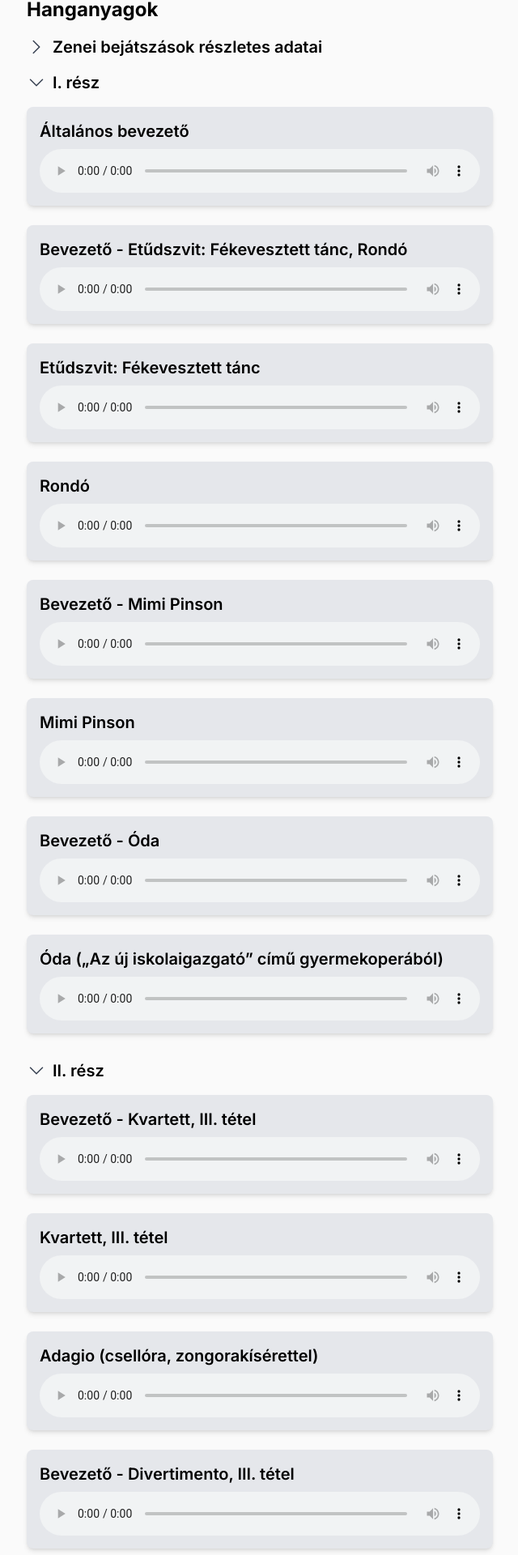
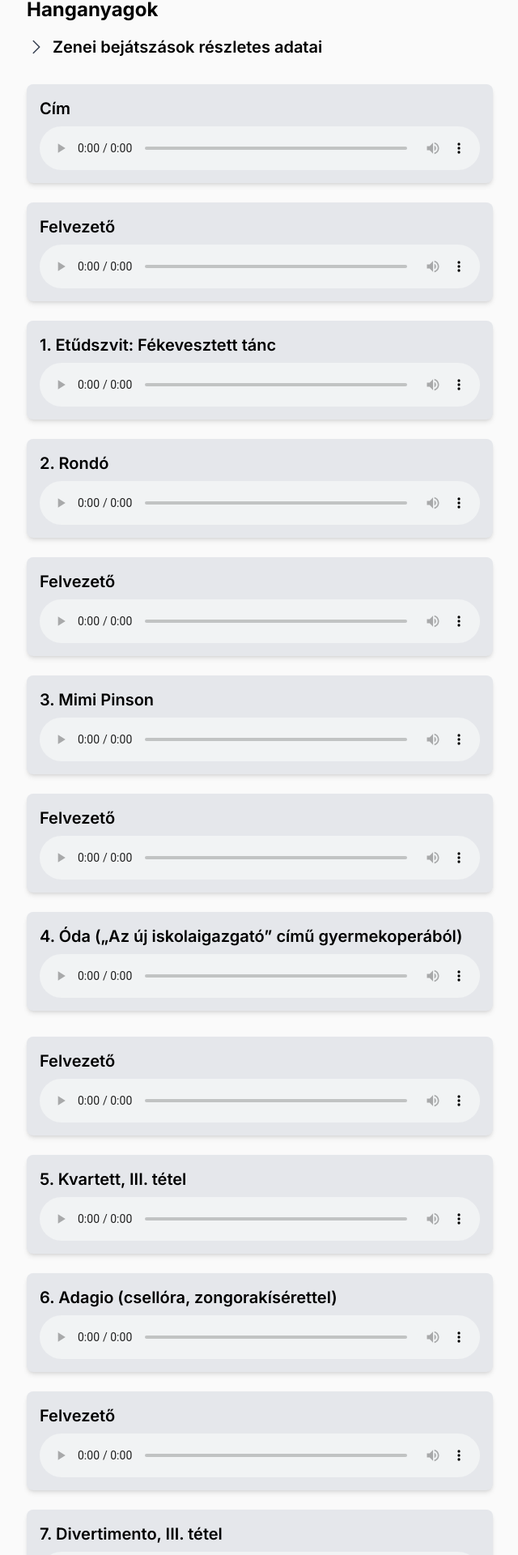
Before and after one commit to floratoth/BorloiRudolfLegacy, a Next.js app: page /hanganyagok in a window 1280 px wide. Shown: the part 100-2020 px from the top of the page at 81% size, without its empty margins (31-671 px from the left). Built offline with nearby package versions, Linux system fonts and the light colour scheme.

Commit message:
fix: audio titles

```diff
--- a/src/app/hanganyagok/page.tsx
+++ b/src/app/hanganyagok/page.tsx
@@ -4,10 +4,6 @@ import React, { useState } from "react";
 import { ChevronRightIcon, ChevronDownIcon } from "@heroicons/react/24/solid";
 
 const Audios: React.FC = () => {
-    const [isOpenPart1, setIsOpenPart1] = useState(true);
-    const [isOpenPart2, setIsOpenPart2] = useState(true);
-    const [isOpenPart3, setIsOpenPart3] = useState(true);
-    const [isOpenPart4, setIsOpenPart4] = useState(true);
     const [isOpenPart5, setIsOpenPart5] = useState(false);
     const [isRow16Hovered, setIsRow16Hovered] = useState(false);
 
@@ -226,212 +222,156 @@ const Audios: React.FC = () => {
             )}
 
             {/* I. rész */}
-            <div
-                className="flex items-center cursor-pointer mb-4 select-none"
-                onClick={() => setIsOpenPart1(!isOpenPart1)}
-            >
-                {isOpenPart1 ? (
-                    <ChevronDownIcon className="w-6 h-6 text-gray-700 mr-2" />
-                ) : (
-                    <ChevronRightIcon className="w-6 h-6 text-gray-700 mr-2" />
-                )}
-                <span className="text-xl font-semibold">I. rész</span>
-            </div>
-
-            {isOpenPart1 && (
-                <div className="grid grid-cols-1 gap-6 max-w-[50%] w-full mb-8">
+            <div className="grid grid-cols-1 gap-6 max-w-[50%] w-full mt-8 mb-8">
                     <div className="bg-gray-200 p-4 rounded-lg shadow-md">
-                        <h2 className="text-xl font-semibold">Általános bevezető</h2>
+                        <h2 className="text-xl font-semibold">Cím</h2>
                         <audio controls src="/audios/1/001.mp3" className="w-full mt-2" />
                     </div>
                     <div className="bg-gray-200 p-4 rounded-lg shadow-md">
-                        <h2 className="text-xl font-semibold">Bevezető - Etűdszvit: Fékevesztett tánc, Rondó</h2>
+                        <h2 className="text-xl font-semibold">Felvezető</h2>
                         <audio controls src="/audios/1/002.mp3" className="w-full mt-2" />
                     </div>
                     <div className="bg-gray-200 p-4 rounded-lg shadow-md">
-                        <h2 className="text-xl font-semibold">Etűdszvit: Fékevesztett tánc</h2>
+                        <h2 className="text-xl font-semibold">1. Etűdszvit: Fékevesztett tánc</h2>
                         <audio controls src="/audios/1/002z1.mp3" className="w-full mt-2" />
                     </div>
                     <div className="bg-gray-200 p-4 rounded-lg shadow-md">
-                        <h2 className="text-xl font-semibold">Rondó</h2>
+                        <h2 className="text-xl font-semibold">2. Rondó</h2>
                         <audio controls src="/audios/1/002z2.mp3" className="w-full mt-2" />
                     </div>
                     <div className="bg-gray-200 p-4 rounded-lg shadow-md">
-                        <h2 className="text-xl font-semibold">Bevezető - Mimi Pinson</h2>
+                        <h2 className="text-xl font-semibold">Felvezető</h2>
                         <audio controls src="/audios/1/003.mp3" className="w-full mt-2" />
                     </div>
                     <div className="bg-gray-200 p-4 rounded-lg shadow-md">
-                        <h2 className="text-xl font-semibold">Mimi Pinson</h2>
+                        <h2 className="text-xl font-semibold">3. Mimi Pinson</h2>
                         <audio controls src="/audios/1/003z.mp3" className="w-full mt-2" />
                     </div>
                     <div className="bg-gray-200 p-4 rounded-lg shadow-md">
-                        <h2 className="text-xl font-semibold">Bevezető - Óda</h2>
+                        <h2 className="text-xl font-semibold">Felvezető</h2>
                         <audio controls src="/audios/1/004.mp3" className="w-full mt-2" />
                     </div>
                     <div className="bg-gray-200 p-4 rounded-lg shadow-md">
-                        <h2 className="text-xl font-semibold">Óda („Az új iskolaigazgató” című gyermekoperából)</h2>
+                        <h2 className="text-xl font-semibold">4. Óda („Az új iskolaigazgató” című gyermekoperából)</h2>
                         <audio controls src="/audios/1/004z.mp3" className="w-full mt-2" />
                     </div>
             </div>
-            )}
 
             {/* II. rész*/}
-            <div
-                className="flex items-center cursor-pointer mb-4 select-none"
-                onClick={() => setIsOpenPart2(!isOpenPart2)}
-            >
-                {isOpenPart2 ? (
-                    <ChevronDownIcon className="w-6 h-6 text-gray-700 mr-2" />
-                ) : (
-                    <ChevronRightIcon className="w-6 h-6 text-gray-700 mr-2" />
-                )}
-                <span className="text-xl font-semibold">II. rész</span>
-            </div>
-
-            {isOpenPart2 && (
             <div className="grid grid-cols-1 gap-6 max-w-[50%] w-full mb-8">
                     <div className="bg-gray-200 p-4 rounded-lg shadow-md">
-                        <h2 className="text-xl font-semibold">Bevezető - Kvartett, III. tétel</h2>
+                        <h2 className="text-xl font-semibold">Felvezető</h2>
                         <audio controls src="/audios/2/005.mp3" className="w-full mt-2" />
                     </div>
                     <div className="bg-gray-200 p-4 rounded-lg shadow-md">
-                        <h2 className="text-xl font-semibold">Kvartett, III. tétel</h2>
+                        <h2 className="text-xl font-semibold">5. Kvartett, III. tétel</h2>
                         <audio controls src="/audios/2/005z1.mp3" className="w-full mt-2" />
                     </div>
                     <div className="bg-gray-200 p-4 rounded-lg shadow-md">
-                        <h2 className="text-xl font-semibold">Adagio (csellóra, zongorakísérettel)</h2>
+                        <h2 className="text-xl font-semibold">6. Adagio (csellóra, zongorakísérettel)</h2>
                         <audio controls src="/audios/2/005z2.mp3" className="w-full mt-2" />
                     </div>
                     <div className="bg-gray-200 p-4 rounded-lg shadow-md">
-                        <h2 className="text-xl font-semibold">Bevezető - Divertimento, III. tétel</h2>
+                        <h2 className="text-xl font-semibold">Felvezető</h2>
                         <audio controls src="/audios/2/006.mp3" className="w-full mt-2" />
                     </div>
                     <div className="bg-gray-200 p-4 rounded-lg shadow-md">
-                        <h2 className="text-xl font-semibold">Divertimento, III. tétel</h2>
+                        <h2 className="text-xl font-semibold">7. Divertimento, III. tétel</h2>
                         <audio controls src="/audios/2/006z.mp3" className="w-full mt-2" />
                     </div>
                     <div className="bg-gray-200 p-4 rounded-lg shadow-md">
-                        <h2 className="text-xl font-semibold">Bevezető - Fuvolaverseny, III. tétel: Tánc</h2>
+                        <h2 className="text-xl font-semibold">Felvezető</h2>
                         <audio controls src="/audios/2/007.mp3" className="w-full mt-2" />
                     </div>
                     <div className="bg-gray-200 p-4 rounded-lg shadow-md">
-                        <h2 className="text-xl font-semibold">Fuvolaverseny, III. tétel: Tánc</h2>
+                        <h2 className="text-xl font-semibold">8. Fuvolaverseny, III. tétel: Tánc</h2>
                         <audio controls src="/audios/2/007z.mp3" className="w-full mt-2" />
                     </div>
                     <div className="bg-gray-200 p-4 rounded-lg shadow-md">
-                        <h2 className="text-xl font-semibold">Bevezető - Szvit zenekarra, II. tétel</h2>
+                        <h2 className="text-xl font-semibold">Felvezető</h2>
                         <audio controls src="/audios/2/008.mp3" className="w-full mt-2" />
                     </div>
                     <div className="bg-gray-200 p-4 rounded-lg shadow-md">
-                        <h2 className="text-xl font-semibold">Szvit zenekarra, II. tétel</h2>
+                        <h2 className="text-xl font-semibold">9. Szvit zenekarra, II. tétel</h2>
                         <audio controls src="/audios/2/008z.mp3" className="w-full mt-2" />
                     </div>
             </div>
-            )}
 
             {/* III. rész*/}
-            <div
-                className="flex items-center cursor-pointer mb-4 select-none"
-                onClick={() => setIsOpenPart3(!isOpenPart3)}
-            >
-                {isOpenPart3 ? (
-                    <ChevronDownIcon className="w-6 h-6 text-gray-700 mr-2" />
-                ) : (
-                    <ChevronRightIcon className="w-6 h-6 text-gray-700 mr-2" />
-                )}
-                <span className="text-xl font-semibold">III. rész</span>
-            </div>
-
-            {isOpenPart3 && (
             <div className="grid grid-cols-1 gap-6 max-w-[50%] w-full mb-8">
                     <div className="bg-gray-200 p-4 rounded-lg shadow-md">
-                        <h2 className="text-xl font-semibold">Bevezető - Patrokli mise – Gloria</h2>
+                        <h2 className="text-xl font-semibold">Felvezető</h2>
                         <audio controls src="/audios/3/009.mp3" className="w-full mt-2" />
                     </div>
                     <div className="bg-gray-200 p-4 rounded-lg shadow-md">
-                        <h2 className="text-xl font-semibold">Patrokli mise – Gloria</h2>
+                        <h2 className="text-xl font-semibold">10. Patrokli mise – Gloria</h2>
                         <audio controls src="/audios/3/009z.mp3" className="w-full mt-2" />
                     </div>
                     <div className="bg-gray-200 p-4 rounded-lg shadow-md">
-                        <h2 className="text-xl font-semibold">Bevezető - Missa Cantarella – Kyrie</h2>
+                        <h2 className="text-xl font-semibold">Felvezető</h2>
                         <audio controls src="/audios/3/010.mp3" className="w-full mt-2" />
                     </div>
                     <div className="bg-gray-200 p-4 rounded-lg shadow-md">
-                        <h2 className="text-xl font-semibold">Missa Cantarella – Kyrie</h2>
+                        <h2 className="text-xl font-semibold">11. Missa Cantarella – Kyrie</h2>
                         <audio controls src="/audios/3/010z.mp3" className="w-full mt-2" />
                     </div>
                     <div className="bg-gray-200 p-4 rounded-lg shadow-md">
-                        <h2 className="text-xl font-semibold">Bevezető - Trió három fuvolára</h2>
+                        <h2 className="text-xl font-semibold">Felvezető</h2>
                         <audio controls src="/audios/3/011.mp3" className="w-full mt-2" />
                     </div>
                     <div className="bg-gray-200 p-4 rounded-lg shadow-md">
-                        <h2 className="text-xl font-semibold">Trió három fuvolára</h2>
+                        <h2 className="text-xl font-semibold">12. Trió három fuvolára</h2>
                         <audio controls src="/audios/3/011z.mp3" className="w-full mt-2" />
                     </div>
                     <div className="bg-gray-200 p-4 rounded-lg shadow-md">
-                        <h2 className="text-xl font-semibold">Bevezető - Orgonaverseny, III. tétel</h2>
+                        <h2 className="text-xl font-semibold">Felvezető</h2>
                         <audio controls src="/audios/3/012.mp3" className="w-full mt-2" />
                     </div>
                     <div className="bg-gray-200 p-4 rounded-lg shadow-md">
-                        <h2 className="text-xl font-semibold">Orgonaverseny, III. tétel</h2>
+                        <h2 className="text-xl font-semibold">13. Orgonaverseny, III. tétel</h2>
                         <audio controls src="/audios/3/012z.mp3" className="w-full mt-2" />
                     </div>
             </div>
-            )}
 
             {/* IV. rész*/}
-            <div
-                className="flex items-center cursor-pointer mb-4 select-none"
-                onClick={() => setIsOpenPart4(!isOpenPart4)}
-            >
-                {isOpenPart4 ? (
-                    <ChevronDownIcon className="w-6 h-6 text-gray-700 mr-2" />
-                ) : (
-                    <ChevronRightIcon className="w-6 h-6 text-gray-700 mr-2" />
-                )}
-                <span className="text-xl font-semibold">IV. rész</span>
-            </div>
-
-            {isOpenPart4 && (
             <div className="grid grid-cols-1 gap-6 max-w-[50%] w-full mb-8">
                     <div className="bg-gray-200 p-4 rounded-lg shadow-md">
-                        <h2 className="text-xl font-semibold">Bevezető - Magyar Te Deum</h2>
+                        <h2 className="text-xl font-semibold">Felvezető</h2>
                         <audio controls src="/audios/4/013.mp3" className="w-full mt-2" />
                     </div>
                     <div className="bg-gray-200 p-4 rounded-lg shadow-md">
-                        <h2 className="text-xl font-semibold">Magyar Te Deum, III.: Patrem Immensae Majestatis</h2>
+                        <h2 className="text-xl font-semibold">14. Magyar Te Deum, III.: Patrem Immensae Majestatis</h2>
                         <audio controls src="/audios/4/013z.mp3" className="w-full mt-2" />
                     </div>
                     <div className="bg-gray-200 p-4 rounded-lg shadow-md">
-                        <h2 className="text-xl font-semibold">Bevezető - Rekviem</h2>
+                        <h2 className="text-xl font-semibold">Felvezető</h2>
                         <audio controls src="/audios/4/014.mp3" className="w-full mt-2" />
                     </div>
                     <div className="bg-gray-200 p-4 rounded-lg shadow-md">
-                        <h2 className="text-xl font-semibold">Rekviem</h2>
+                        <h2 className="text-xl font-semibold">15. Rekviem</h2>
                         <audio controls src="/audios/4/014z.mp3" className="w-full mt-2" />
                     </div>
                     <div className="bg-gray-200 p-4 rounded-lg shadow-md">
-                        <h2 className="text-xl font-semibold">Bevezető - Csillagom, révészem (kórusmű)</h2>
+                        <h2 className="text-xl font-semibold">Felvezető</h2>
                         <audio controls src="/audios/4/015.mp3" className="w-full mt-2" />
                     </div>
                     <div className="bg-gray-200 p-4 rounded-lg shadow-md">
-                        <h2 className="text-xl font-semibold">Csillagom, révészem (kórusmű)</h2>
+                        <h2 className="text-xl font-semibold">16. Csillagom, révészem (kórusmű)</h2>
                         <audio controls src="/audios/4/015z.mp3" className="w-full mt-2" />
                     </div>
                     <div className="bg-gray-200 p-4 rounded-lg shadow-md">
-                        <h2 className="text-xl font-semibold">Bevezető - VI. Szecessziós szonáta, Zongoraverseny</h2>
+                        <h2 className="text-xl font-semibold">Felvezető</h2>
                         <audio controls src="/audios/4/016.mp3" className="w-full mt-2" />
                     </div>
                     <div className="bg-gray-200 p-4 rounded-lg shadow-md">
-                        <h2 className="text-xl font-semibold">VI. Szecessziós szonáta, 2. tétel (zongoradarab)</h2>
+                        <h2 className="text-xl font-semibold">17. VI. Szecessziós szonáta, 2. tétel (zongoradarab)</h2>
                         <audio controls src="/audios/4/016z1.mp3" className="w-full mt-2" />
                     </div>
                     <div className="bg-gray-200 p-4 rounded-lg shadow-md">
-                        <h2 className="text-xl font-semibold">Zongoraverseny, III. tétel</h2>
+                        <h2 className="text-xl font-semibold">18. Zongoraverseny, III. tétel</h2>
                         <audio controls src="/audios/4/016z2.mp3" className="w-full mt-2" />
                     </div>
             </div>
-            )}
 
         </div>
     );
```
Lines whose indentation alone changed are shown as unchanged.
